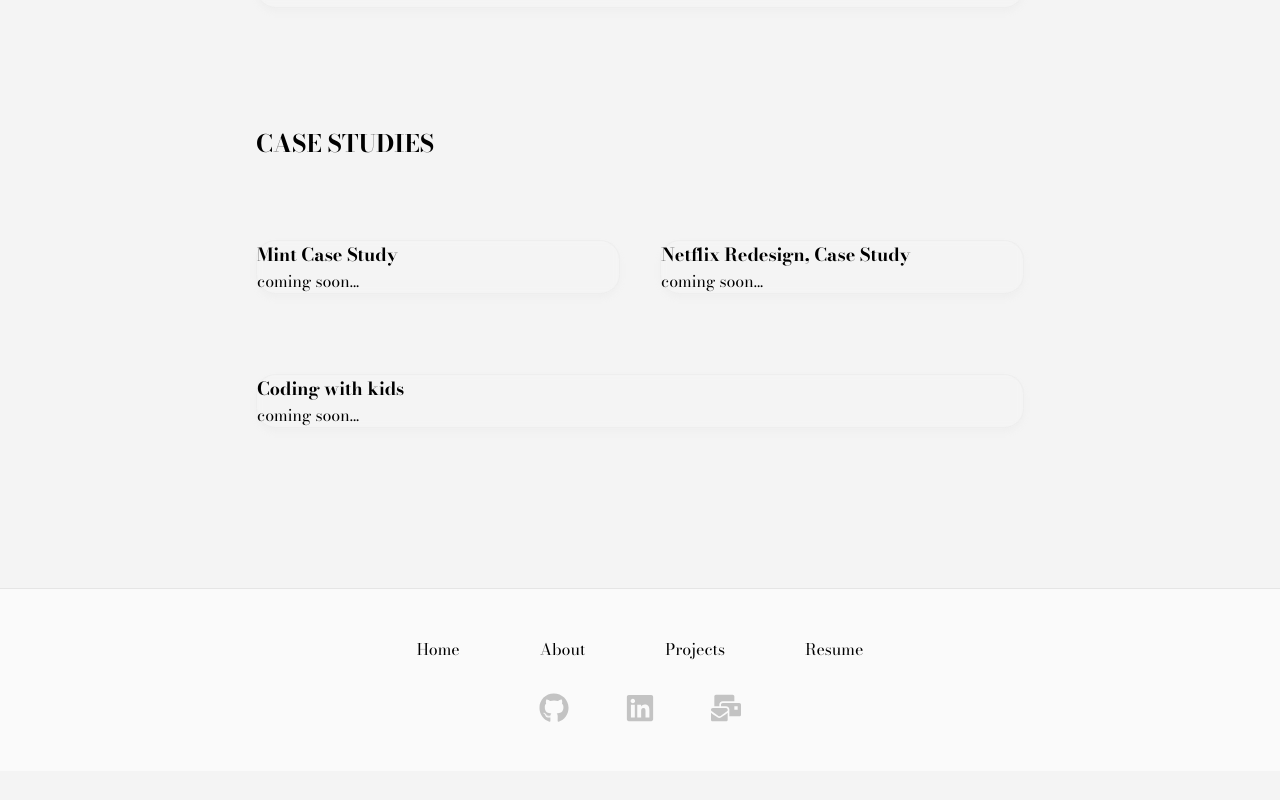
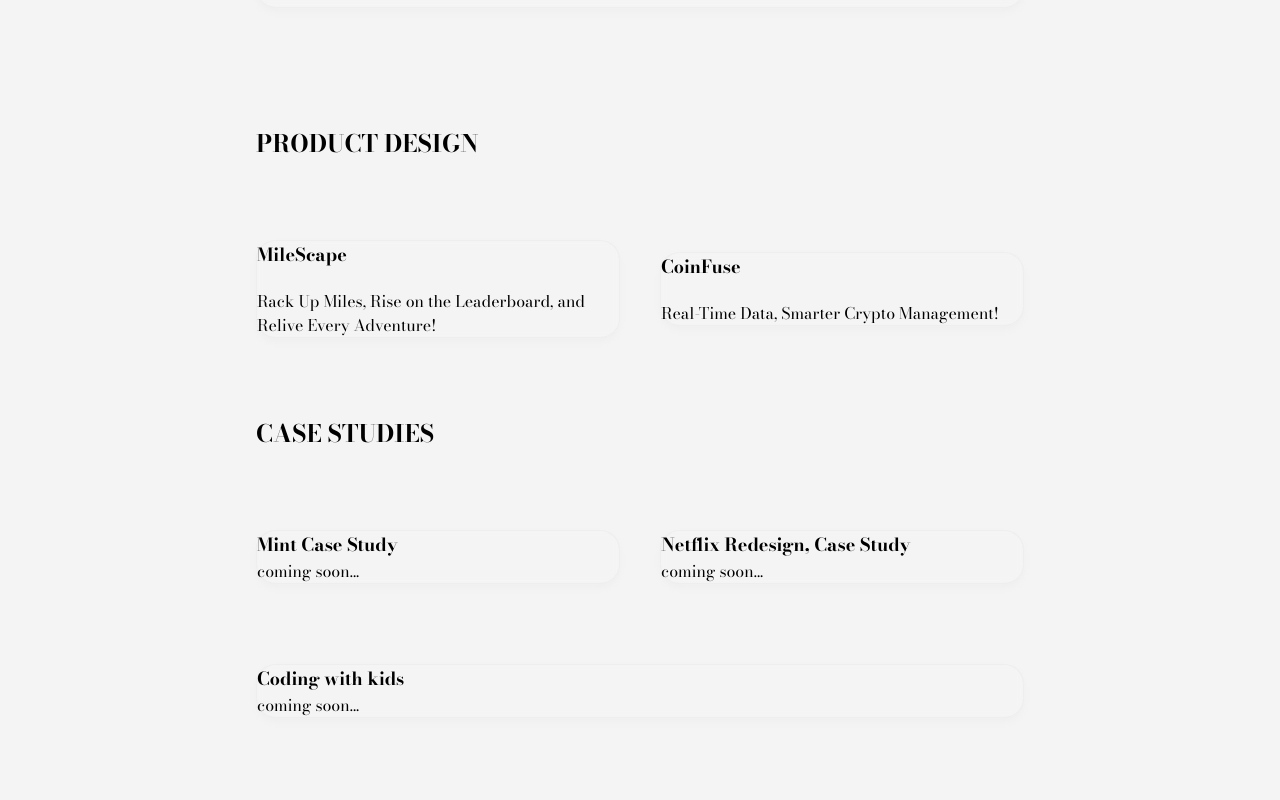
Before and after one commit to dashleremi/portfolio-v2, a Next.js app: page /projects in a window 1280 px wide. Shown: the part 1200-2000 px from the top of the page. Before the commit the page ends 1971 px from the top, so only its background shows below. Built offline with nearby package versions, Linux system fonts and the light colour scheme; a web font is replaced by a local one.

Commit message:
new layout, elements and components, new project added

```diff
--- a/components/Footer.tsx
+++ b/components/Footer.tsx
@@ -6,22 +6,25 @@
   return (
     <section className='bg-[#ffffff94] border-t border-[#9f9f9f3b]'>
         <div className='max-w-screen-xl px-4 py-12 mx-auto space-y-8 overflow-hidden sm:px-6 lg:px-8'>
-            <nav className='flex flex-wrap justify-center -mx-5 -my-2'>
+            <nav className='flex flex-wrap -mx-5 -my-2'>
                 <div className='px-10 py-2'>
-                    <Link href="/homepage">Home</Link>
+                    <Link href="/homepage" className='hover:font-bold'>Home</Link>
                 </div>
                 <div className='px-10 py-2'>
-                    <Link href="/aboutme">About</Link>
+                    <Link href="/aboutme" className='hover:font-bold'>About</Link>
                 </div>
                 <div className='px-10 py-2'>
-                    <Link href="/projects">Projects</Link>
+                    <Link href="/projects" className='hover:font-bold'>Projects</Link>
                 </div>
                 <div className='px-10 py-2'>
-                    <Link href="/myresume">Resume</Link>
+                    <Link href="/myresume" className='hover:font-bold'>Resume</Link>
                 </div>
             </nav>
 
-            <div className='flex justify-center mt-8 space-x-14 text-[#c3c3c3]'>
+            <hr className="mx-auto my-8 border-t-2 border-gray-200" />
+
+
+            <div className='flex justify-end mt-8 space-x-14 text-[#c3c3c3]'>
                 <a href="https://github.com/dashleremi" target='_blank' rel='noopener noreferrer'><FaGithub size={30} className='hover:text-[#000000] transition-all duration-500'/></a>
                 <a href="https://www.linkedin.com/in/ramiaemidashler" target='_blank' rel='noopener noreferrer'><FaLinkedin size={30} className='hover:text-[#4586ff] transition-all duration-500'/></a>
                 <a href='mailto:emi.dashler@gmail.com' target=' _blank' rel='noopener noreferrer'><FaMailBulk size={30} className='hover:text-[#ff4242] transition-all duration-500'/></a>
--- a/components/SelectedWorks.tsx
+++ b/components/SelectedWorks.tsx
@@ -19,7 +19,7 @@
               <p className="mb-10">A comprehensive school management dashboard offering tailored access for admins, teachers, students, and parents.
                 Available in English and Japanese.
               </p>
-              <Link href="/project1"><Image src="/j-intl.png" alt="" className="hover:scale-150 transition-all duration-500" width={700} height={300} /></Link>
+              <Link href="/project1"><Image src="/j-intl.png" alt="" className="opacity-50 hover:opacity-100 transition-all duration-500" width={700} height={300} /></Link>
             </div>
             <div className="col-start-5 col-end-6 md:mx-auto relative mr-10">
               <div className="h-full w-6 flex items-center justify-center">
@@ -40,7 +40,7 @@
             <div className="bg-[#d1d1d12b] col-start-6 col-end-10 p-4 rounded-xl my-4 mr-auto shadow-sm">
               <h3 className="text-xl font-bold mb-5">Chanel et moi <span className="font-normal">(Internship)</span></h3>
               <p className="mb-10">Luxurious, user-centric web experience blending elegant design with intuitve navigation to highlight brand&apos;s commitment.</p>
-              <Link href="/project2"><Image src="/cem.png" alt="" className="hover:scale-150 transition-all duration-500" width={700} height={240}/></Link>
+              <Link href="/project2"><Image src="/cem.png" alt="" className="opacity-50 hover:opacity-100 transition-all duration-500" width={700} height={240}/></Link>
             </div>
           </div>
 
@@ -49,7 +49,7 @@
             <div className="bg-[#d1d1d12b] col-start-1 col-end-5 p-4 rounded-xl my-4 ml-auto shadow-sm">
               <h3 className="text-xl font-bold mb-5">Sugar Sugar Hawaii <span className="font-normal">(Volunteer)</span></h3>
               <p className="mb-10">An online boutique offering trendy jewelry, accessories, and fashion items with a focus on vibrant, island-inspired designs.</p>
-              <Link href="/project3"><Image src="/ssh.png" alt="" className="hover:scale-150 transition-all duration-500" width={700} height={240}/></Link>
+              <Link href="/project3"><Image src="/ssh.png" alt="" className="opacity-50 hover:opacity-100 transition-all duration-500" width={700} height={240}/></Link>
             </div>
             <div className="col-start-5 col-end-6 md:mx-auto relative mr-10">
               <div className="h-full w-6 flex items-center justify-center">
@@ -70,7 +70,7 @@
             <div className="bg-[#d1d1d12b] col-start-6 col-end-10 p-4 rounded-xl my-4 mr-auto shadow-sm">
               <h3 className="text-xl font-bold mb-5">Anthropologie <span className="font-normal">(Internship)</span></h3>
               <p className="mg-10">Suite of high-performance, responsive web applications designed to boost user engagement and streamline workflows across devices.</p>
-              <Link href="/project4"><Image src="/anthro-hp.png" alt="" className="hover:scale-150 transition-all duration-500" width={900} height={240}/></Link>
+              <Link href="/project4"><Image src="/anthro-hp.png" alt="" className="opacity-50 hover:opacity-100 transition-all duration-500" width={900} height={240}/></Link>
             </div>
           </div>
         </div>
--- /dev/null
+++ b/pages/milescape.tsx
@@ -0,0 +1,9 @@
+import React from 'react'
+
+const MileScape = () => {
+  return (
+    <div>MileScape</div>
+  )
+}
+
+export default MileScape
--- a/pages/projects.tsx
+++ b/pages/projects.tsx
@@ -1,6 +1,7 @@
 import Footer from '@/components/Footer'
 import NavBar from '@/components/NavBar'
 import Image from 'next/image'
+import Link from 'next/link'
 import React from 'react'
 
 const Projects = () => {
@@ -21,14 +22,31 @@
                         <a href="https://github.com/dashleremi/saas-invisibg" target='_blank' rel='noopener noreferrer'><h1 className='font-bold mb-5 text-lg hover:text-white'>InvisiBG</h1></a>
                         <p>AI-powered background removal that allows users to seamlessly <br /> isolate subjects from images with high quality and precision.</p>
                         </div>
-                        <Image src="/homepage.png" alt="" className='mr-3 opacity-50 p-5' width={500} height={450}/>
+                        <Image src="/homepage.png" alt="" className='mr-3 opacity-50 hover:opacity-100 transition-all duration-500 p-5' width={500} height={450}/>
                     </div>
                     <div className='glassmorphism-container flex items-center justify-between pt-5'>
                         <div className='ml-10'>
                         <a href="https://github.com/dashleremi/google-gemini-clone" target='_blank' rel='noopener noreferrer'><h1 className='font-bold mb-5 text-lg hover:text-white'>Google-Gemini Clone</h1></a>
                         <p>Google Gemini Clone that replicates the core functionality of interacting <br /> with a large language model (LLM) using React.</p>
                         </div>
-                        <Image src="/ggc-hp.png" alt="" className='mr-3 opacity-50 p-5' width={500} height={200}/>
+                        <Image src="/ggc-hp.png" alt="" className='mr-3 opacity-50 hover:opacity-100 transition-all duration-500 p-5' width={500} height={200}/>
+                    </div>
+                </div>
+
+                <div className='grid grid-cols-1 items-start mx-auto rounded-md'>
+                    <p className='mt-20 text-2xl uppercase font-bold'>Product Design</p>
+                </div>
+
+                <div className='grid grid-cols-2 items-center justify-center mt-20 gap-10'>
+                    <Link href="/milescape">
+                    <div className='glassmorphism-container'>
+                        <h1 className='font-bold text-lg mb-5'>MileScape</h1>
+                        <p>Rack Up Miles, Rise on the Leaderboard, and Relive Every Adventure!</p>
+                    </div>
+                    </Link>
+                    <div className='glassmorphism-container'>
+                        <h1 className='font-bold text-lg mb-5'>CoinFuse</h1>
+                        <p>Real-Time Data, Smarter Crypto Management!</p>
                     </div>
                 </div>
 
--- a/tailwind.config.ts
+++ b/tailwind.config.ts
@@ -13,7 +13,7 @@
       fontFamily: {
         primary: ["Italiana"],
         secondary: ["Bodoni Moda"]
-      }
+      },
     },
   },
   plugins: [],
```
Also changed, not shown: components/SkillItems.tsx (deleted).
